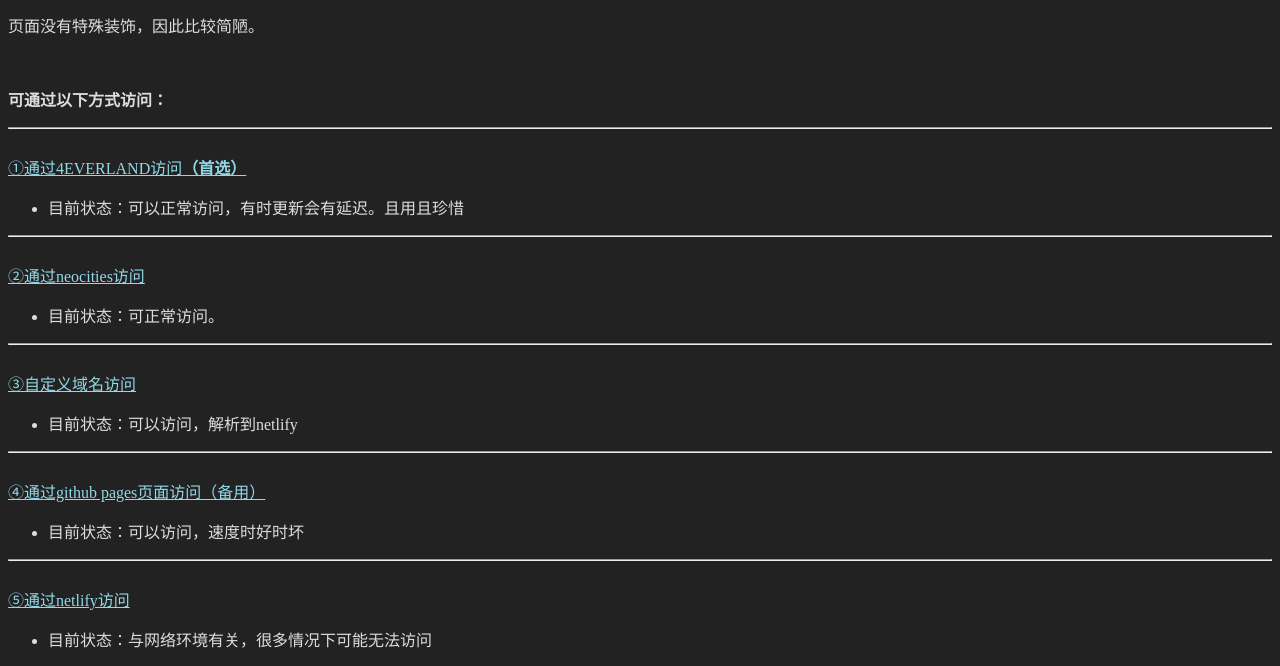
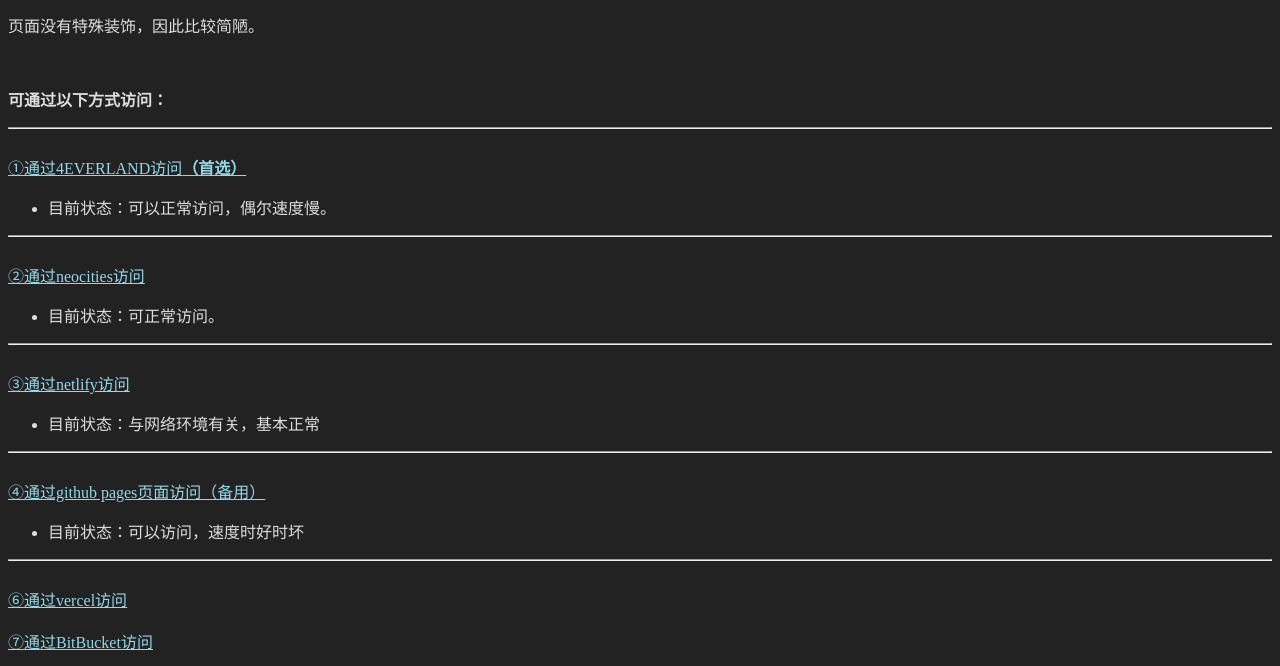
Before and after one commit to DIM0x/nsdimo, a plain HTML site: page index.html in a window 1280 px wide. Shown: the part 116-782 px from the top of the page. Drawn offline with Linux system fonts and the light colour scheme; some packages are replaced by stand-ins of ours; a script that the page names is missing.

Commit message:
update lnks

```diff
--- a/index.html
+++ b/index.html
@@ -23,20 +23,17 @@
 </br>
 <p><b>可通过以下方式访问：</b></p>
 <hr></br>
-<a href='https://dl8z.4everland.app/'>①通过4EVERLAND访问<b>（首选）</b></a>
-<ul><li>目前状态：可以正常访问，有时更新会有延迟。且用且珍惜</li></ul>
+<a href='https://dl8z.4everland.website/'>①通过4EVERLAND访问<b>（首选）</b></a>
+<ul><li>目前状态：可以正常访问，偶尔速度慢。</li></ul>
 <hr></br>
 <a href='https://dl8z.neocities.org/'>②通过neocities访问</a>
 <ul><li>目前状态：可正常访问。</li></ul>
 <hr></br>
-<a href='https://dl8z.org.edu.kg/'>③自定义域名访问</a>
-<ul><li>目前状态：可以访问，解析到netlify</li></ul>
+<a href='https://dl8z.netlify.app/'>③通过netlify访问</a>
+<ul><li>目前状态：与网络环境有关，基本正常</li></ul>
 <hr></br>
 <a href='https://dim0x.github.io/dl8z/'>④通过github pages页面访问（备用）</a>
 <ul><li>目前状态：可以访问，速度时好时坏</li></ul>
-<hr></br>
-<a href='https://dl8z.netlify.app/'>⑤通过netlify访问</a>
-<ul><li>目前状态：与网络环境有关，很多情况下可能无法访问</li></ul>
 <hr></br>
 <a href='https://dl8z.vercel.app/'>⑥通过vercel访问</a>
 </br></br>
```
